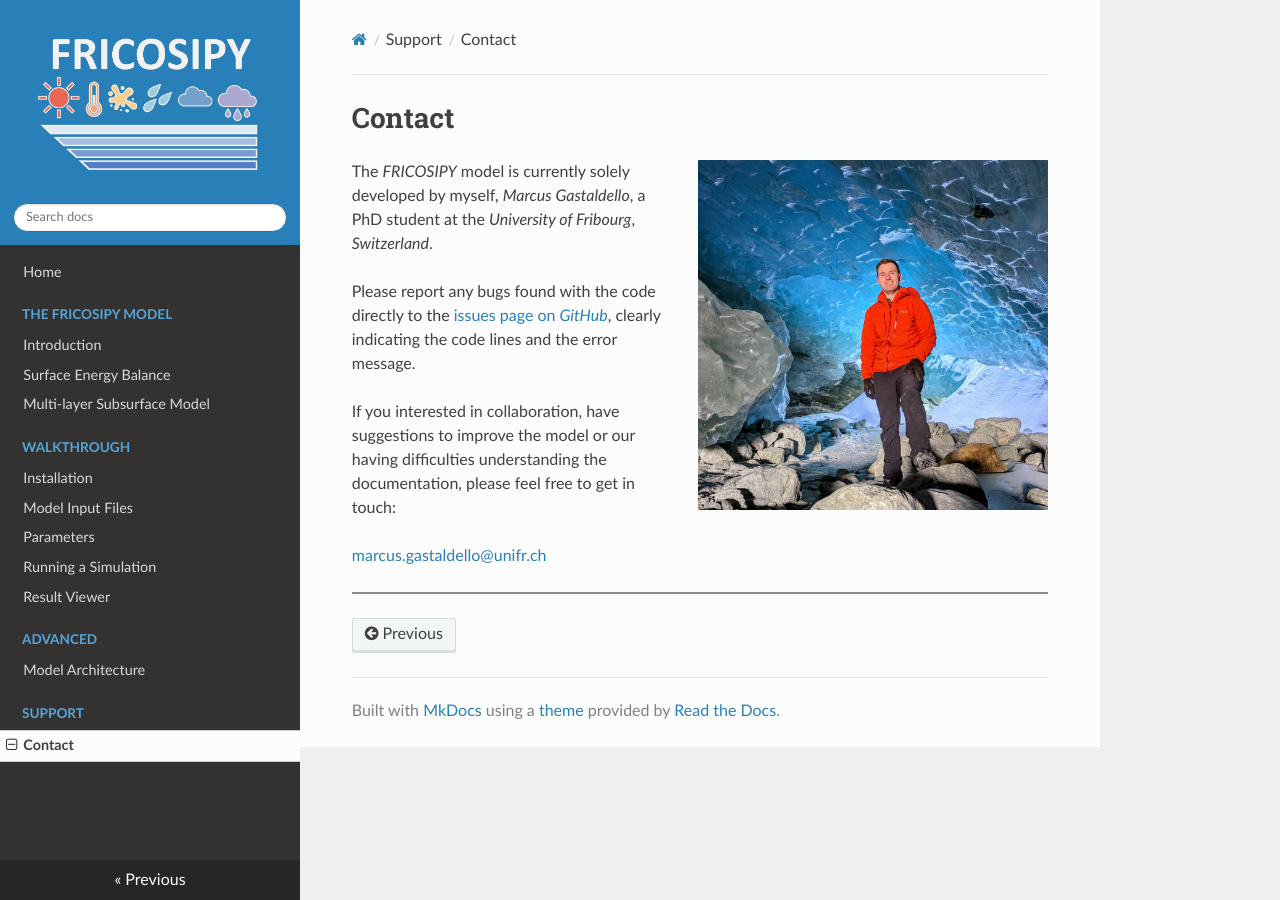
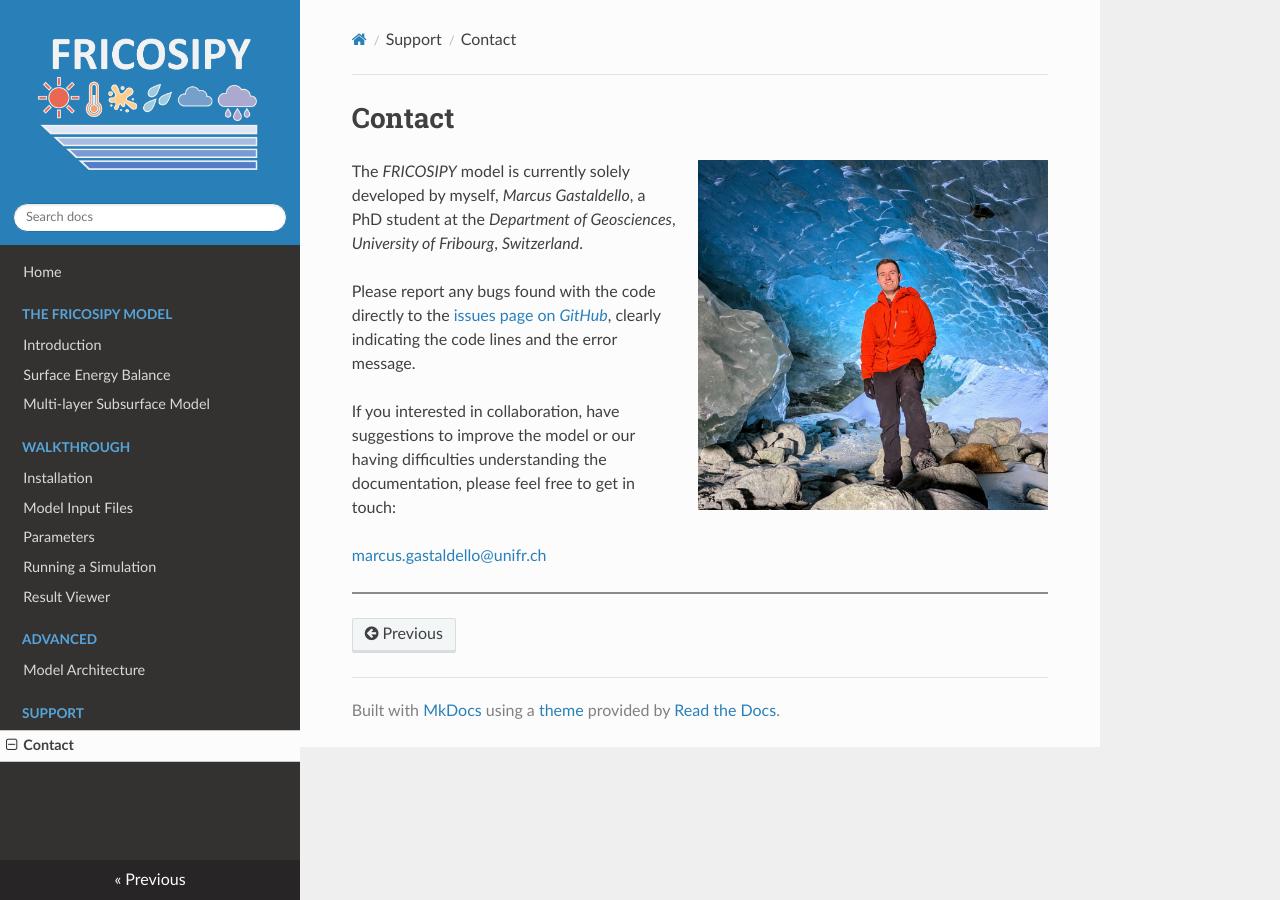
Before and after one commit to MarcusGastaldello/FRICOSIPY, an MkDocs documentation site: the page built from docs/contact.md, in a window 1280 px wide. Built offline with MkDocs 1.6.1, drawn with Linux system fonts in a browser that asks for light colours.

Commit message:
Update contact.md

```diff
--- a/docs/contact.md
+++ b/docs/contact.md
@@ -7,7 +7,7 @@ og_description: Information on contacting the model developers
 
 ![Main FRICOSIPY developer](images/FRICOSIPY-model-developer.jpg){style="float: right; width: 350px; margin-left: 20px;"}
 
-The *FRICOSIPY* model is currently solely developed by myself, *Marcus Gastaldello*, a PhD student at the *University of Fribourg*, *Switzerland*.
+The *FRICOSIPY* model is currently solely developed by myself, *Marcus Gastaldello*, a PhD student at the *Department of Geosciences*, *University of Fribourg*, *Switzerland*.
 
 Please report any bugs found with the code directly to the [issues page on *GitHub*](https://github.com/MarcusGastaldello/FRICOSIPY/issues), clearly indicating the code lines and the error message.
 
```
